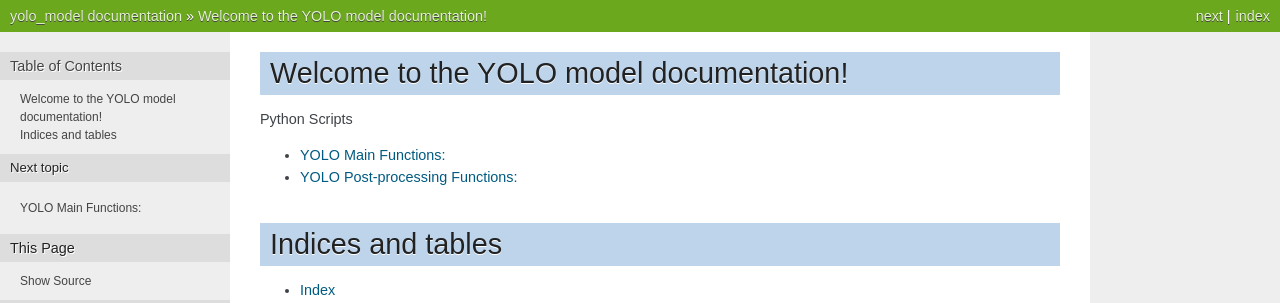
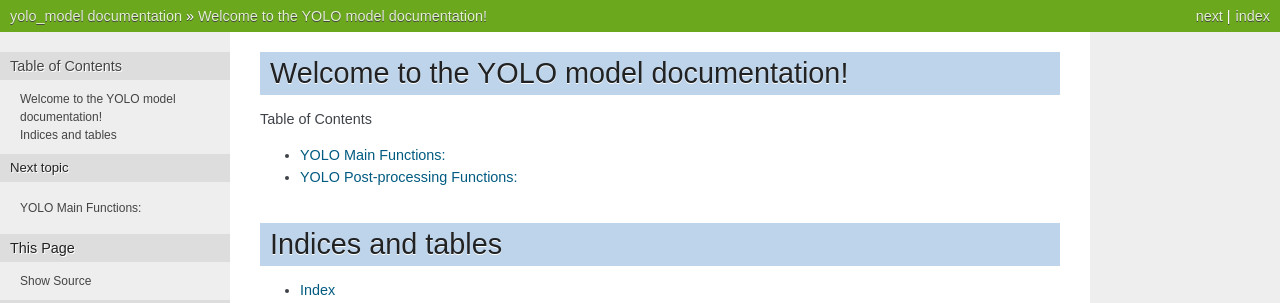
Before and after one commit to twardlab/yolo_model, a Sphinx documentation site: the page built from docs/index.rst, in a window 1280 px wide. Shown: the top 303 px of the page. Built offline with Sphinx 7.4.7, drawn with Linux system fonts in a browser that asks for light colours; pages that are not in the unit, such as notebooks, are missing from menus.

```diff
--- a/docs/index.rst
+++ b/docs/index.rst
@@ -8,15 +8,10 @@ Welcome to the YOLO model documentation!
 
 .. toctree::
    :maxdepth: 2
-   :caption: Python Scripts
+   :caption: Table of Contents
 
    yolo_help
    yolo_post_help
-
-.. toctree::
-   :maxdepth: 1
-   :caption: Example Jupyter Notebook
-
    notebooks/yolo_example.ipynb
 
 Indices and tables
```
